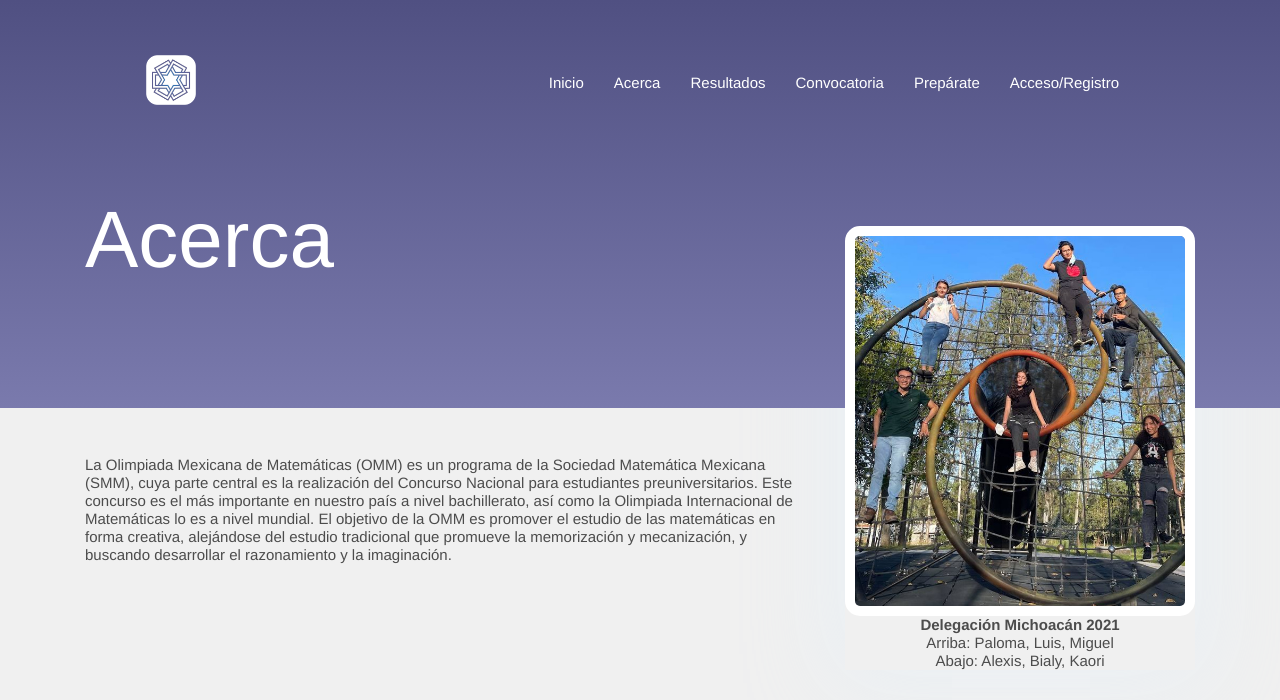
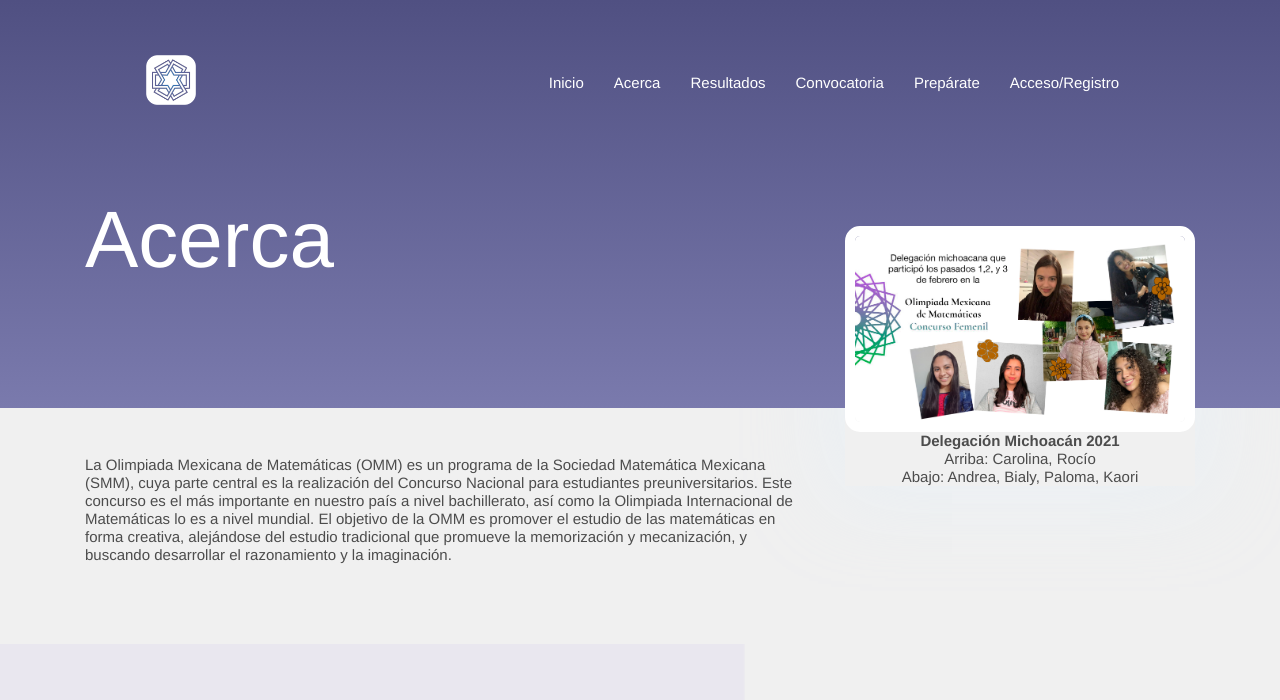
Before and after one commit to OlimpiadaMatematicasMichoacan/WOMM, a Jekyll site: the page built from _pages/acerca.html, in a window 1280 px wide and 900 px high, cut to the strip 0-700 px from the top of the window. Built offline with Jekyll 4.4.1, drawn with Linux system fonts in a browser that asks for light colours.

Commit message:
removed svgs, added new posters and postal-femenil2022

```diff
--- a/_pages/acerca.html
+++ b/_pages/acerca.html
@@ -34,10 +34,10 @@
       </div>
       <div class="col-md-4 text-center drag-lg-top">
         <div class="shadow-down mb-4">
-          <img src="{{ site.baseurl }}/assets/images/about/delegacion2021_b.jpg" alt="Alexis,Paloma,Bialy,Luis,Miguel,Kaori" class="img-fluid w-200 rounded-lg border-thick border-white">
+          <img src="{{ site.baseurl }}/assets/images/about/postal-femenil.jpg" alt="Caro,Rocío,Andrea,Bialy,Paloma,Kaori" class="img-fluid rounded-lg border-thick border-white" width="100%">
           <strong>Delegación Michoacán 2021</strong><br>
-          Arriba: Paloma, Luis, Miguel <br>
-          Abajo: Alexis, Bialy, Kaori
+          Arriba: Carolina, Rocío <br>
+          Abajo: Andrea, Bialy, Paloma, Kaori
         </div>
 <!--         <img src="{{ site.baseurl }}/{{ page.signature }}" alt="signature" class="img-fluid"> -->
 <!--         <h4>{{ page.author }}</h4> -->
```
Also changed, not shown: assets/images/about/postal-femenil.jpg (added), assets/images/niveles/baby.svg (deleted), assets/images/niveles/child.svg (deleted), assets/images/niveles/greenbelt.svg (deleted), assets/images/niveles/lotus.svg (deleted), assets/images/niveles/ninja.svg (deleted), assets/images/niveles/uniform.svg (deleted), assets/images/niveles/weight.svg (deleted), assets/images/niveles/whitebelt.svg (deleted), assets/images/niveles/yellowbelt.svg (deleted), assets/images/poster/poster2022mobil.jpg, assets/images/poster/poster2022web.jpg, 1 other file.
